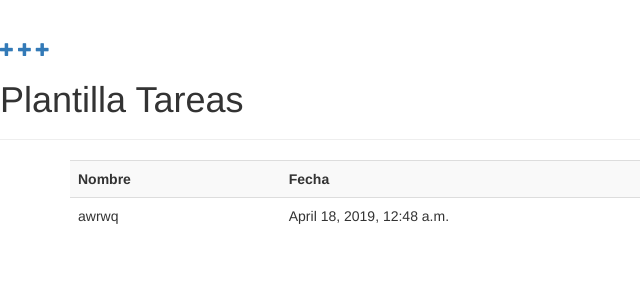
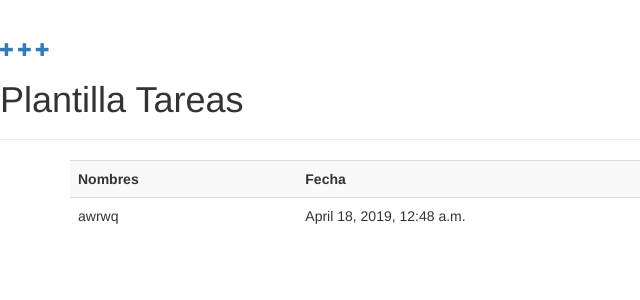
Before and after one commit to patriciouca/SD, a Django app: page /lanzamientoTareas/ in a window 1280 px wide. Shown: the top 300 px of the page, without its empty margins (0-640 px from the left). Run offline with Django 3.2, Linux system fonts and the light colour scheme; data comes from the database, SQL or seed files in the repository; parts of the project's set-up code (start-up, migrations or seed data) failed here and were passed over; some libraries are stand-ins or nearby versions.

Commit message:
Cambio de prueba

```diff
--- a/lanzamientoTareas/templates/lanzamientoTareas/index.html
+++ b/lanzamientoTareas/templates/lanzamientoTareas/index.html
@@ -23,7 +23,7 @@
                     {% block content %}
                         <table class="table table-striped">
                             <tr>
-                            <th>Nombre</th>
+                            <th>Nombres</th>
                             <th>Fecha</th>
 
                           </tr>
```
